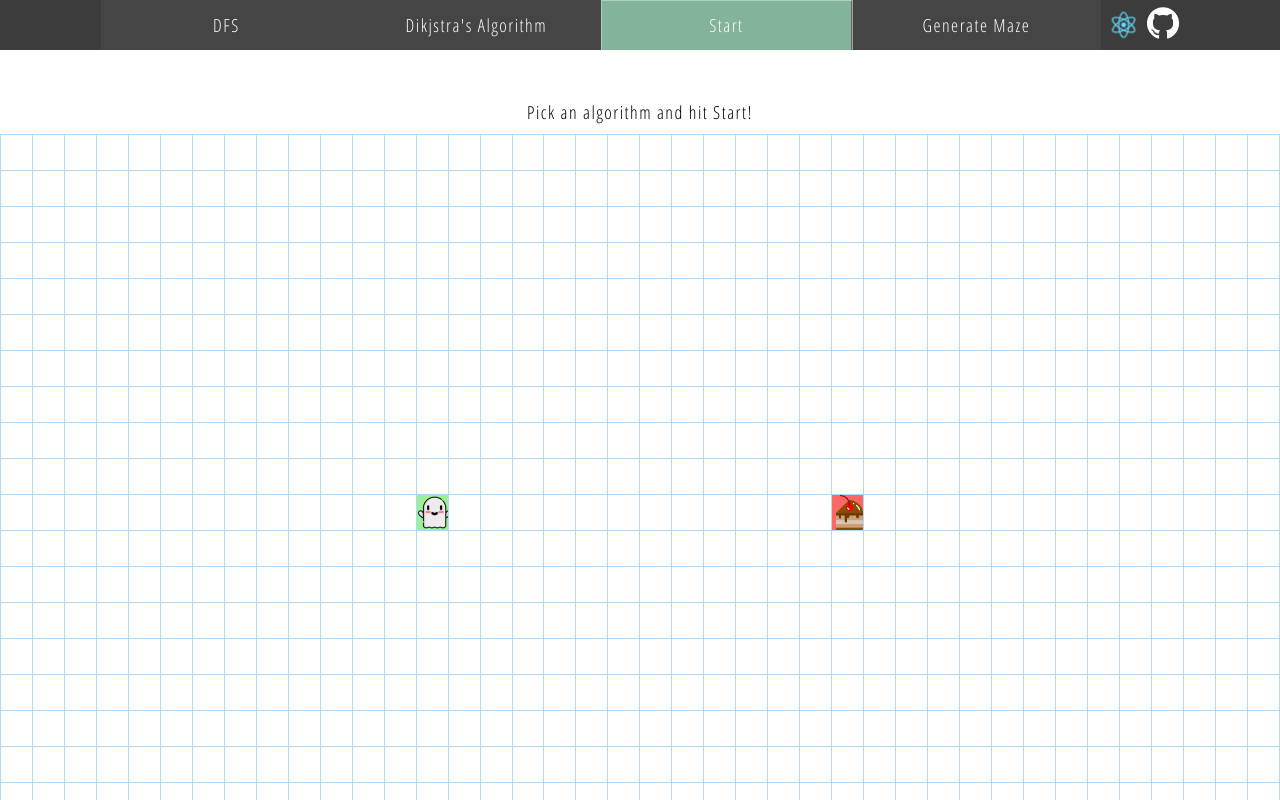
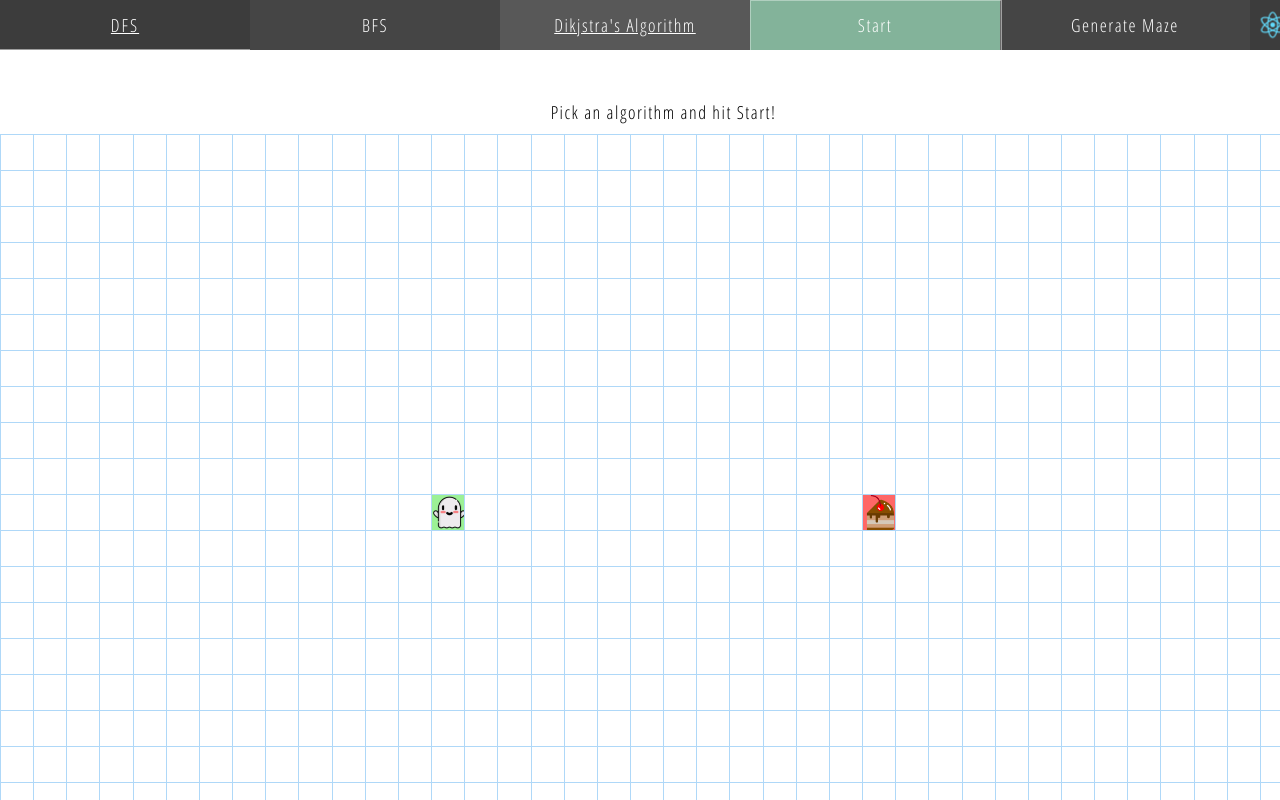
Before and after one commit to josh-baltar/Pathfinder, a React (Create React App) app in the folder pathfinder/: page / in a window 1280 px wide. Built offline with nearby package versions, Linux system fonts and the light colour scheme.

Commit message:
BFS fully implemented, set default algorithm to Dijkstra

```diff
--- a/pathfinder/src/Components/Buttons/Buttons.jsx
+++ b/pathfinder/src/Components/Buttons/Buttons.jsx
@@ -21,7 +21,7 @@ class Buttons extends Component {
         >
           <span>DFS</span>
         </div>
-        {/* <div
+        <div
           className="btn btn-one"
           style={{
             backgroundColor:
@@ -34,7 +34,7 @@ class Buttons extends Component {
           onClick={() => this.props.handleButtons("bfs")}
         >
           <span>BFS</span>
-          </div> */}
+        </div>
         <div
           className="btn btn-one"
           style={{
@@ -43,7 +43,7 @@ class Buttons extends Component {
                 ? "rgba(255, 255, 255, 0.1)"
                 : "rgba(255, 255, 255, 0)",
             textDecoration:
-              this.props.evalgorithment === "dijkstra" ? "underline" : "none",
+              this.props.algorithm === "dijkstra" ? "underline" : "none",
           }}
           onClick={() => this.props.handleButtons("dijkstra")}
         >
--- a/pathfinder/src/Components/PathfindingVisualizer/PathfindingVisualizer.jsx
+++ b/pathfinder/src/Components/PathfindingVisualizer/PathfindingVisualizer.jsx
@@ -21,7 +21,7 @@ export default class PathfindingVisualizer extends Component {
       grid: [],
       gridNeedsReset: false,
       isRunning: false,
-      algorithm: "bfs",
+      algorithm: "dijkstra",
       mouseIsPressed: false,
     };
   }
@@ -157,7 +157,8 @@ export default class PathfindingVisualizer extends Component {
     const { grid } = this.state;
     const startNode = grid[START_NODE_ROW][START_NODE_COL];
     const finishNode = grid[FINISH_NODE_ROW][FINISH_NODE_COL];
-    const { visitedNodesInOrder, path } = bfs(grid, startNode, finishNode);
+    const visitedNodesInOrder = bfs(grid, startNode, finishNode);
+    const path = getNodesInShortestPathOrder(finishNode);
     this.animateAlgorithm(visitedNodesInOrder, path);
   }
 
--- a/pathfinder/src/algorithms/bfs.js
+++ b/pathfinder/src/algorithms/bfs.js
@@ -4,13 +4,17 @@
 export function bfs(grid, startNode, finishNode) {
   const visitedNodesInOrder = [startNode];
   const path = [];
+  startNode.distance = 0;
   let node = startNode;
   while (!node.isFinish) {
     const unvisitedNeighbors = getUnvisitedNeighbors(node, grid);
+    updateUnvisitedNeighbors(node, grid);
     node.isVisited = true;
     for (let i = 0; i < unvisitedNeighbors.length; i++) {
-      path.push(unvisitedNeighbors[i]);
-      visitedNodesInOrder.push(unvisitedNeighbors[i]);
+      if (!unvisitedNeighbors[i].isVisited) {
+        path.push(unvisitedNeighbors[i]);
+        visitedNodesInOrder.push(unvisitedNeighbors[i]);
+      }
       unvisitedNeighbors[i].isVisited = true;
     }
     if (unvisitedNeighbors.length === 0) {
@@ -24,7 +28,7 @@ export function bfs(grid, startNode, finishNode) {
   //push finish node
   visitedNodesInOrder.push(node);
   path.push(node);
-  return { visitedNodesInOrder, path };
+  return visitedNodesInOrder;
 }
 
 function getUnvisitedNeighbors(node, grid) {
@@ -38,3 +42,23 @@ function getUnvisitedNeighbors(node, grid) {
     (neighbor) => !neighbor.isVisited && !neighbor.isWall
   );
 }
+
+function updateUnvisitedNeighbors(node, grid) {
+  const unvisitedNeighbors = getUnvisitedNeighbors(node, grid);
+  for (const neighbor of unvisitedNeighbors) {
+    neighbor.distance = node.distance + 1;
+    neighbor.previousNode = node;
+  }
+}
+
+// Backtracks from the finishNode to find the shortest path.
+// Only works when called *after* the dijkstra method above.
+export function getNodesInShortestPathOrder(finishNode) {
+  const nodesInShortestPathOrder = [];
+  let currentNode = finishNode;
+  while (currentNode !== null) {
+    nodesInShortestPathOrder.unshift(currentNode);
+    currentNode = currentNode.previousNode;
+  }
+  return nodesInShortestPathOrder;
+}
```
Lines whose indentation alone changed are shown as unchanged.
